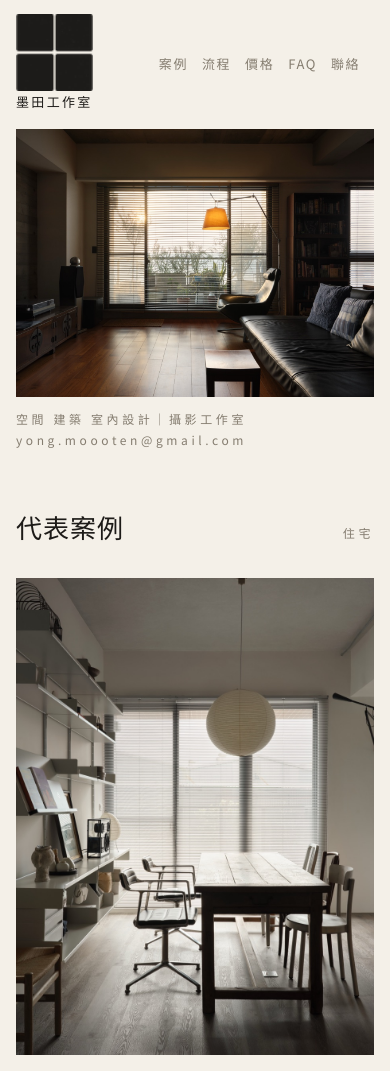
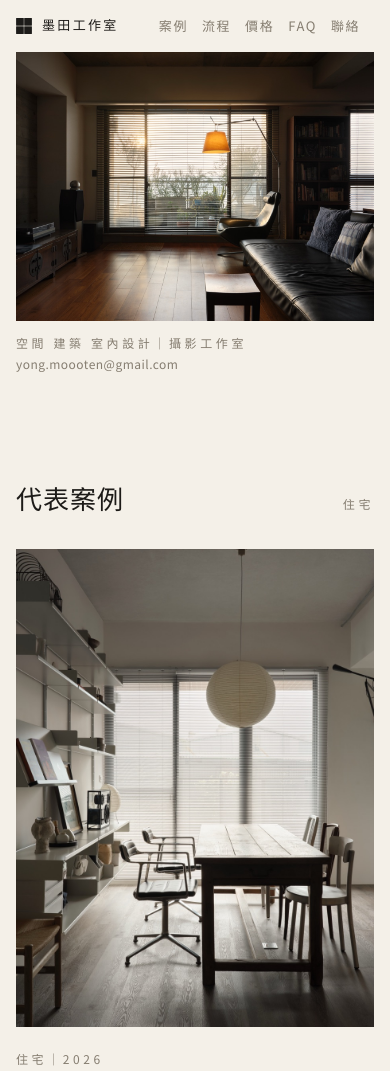
Before and after one commit to yong-moooten/yong-moooten.github.io, a plain HTML site: page index.html in a window 390 px wide. Shown: the top 1071 px of the page. Drawn offline with nearby package versions, Linux system fonts and the light colour scheme.

Commit message:
Homepage CSS for previous commit
Co-Authored-By: Claude Opus 5.5 <noreply@anthropic.com>

```diff
--- a/home.css
+++ b/home.css
@@ -13,14 +13,16 @@ strong { font-weight:500; }
 .label { font-size:12px; letter-spacing:.3em; color:var(--muted); line-height:1.6; }
 
 .top { display:flex; justify-content:space-between; align-items:center; height:56px; padding:0 48px; font-size:13px; letter-spacing:.12em; }
-.top .name { font-family:var(--serif); font-weight:500; letter-spacing:.18em; }
+.top .name { font-family:var(--serif); font-weight:500; letter-spacing:.18em; display:flex; align-items:center; }
+.top .logo { width:16px; height:16px; margin-right:10px; }
 .top nav a { margin-left:28px; color:var(--muted); }
 .top nav a:hover { color:var(--ink); }
 
 /* cover: zhixin-391 full-bleed at its own 4:3, no text on the photo */
 .hero { position:relative; }
-.opening { padding:14px 48px 0; display:flex; flex-wrap:wrap; justify-content:space-between; column-gap:24px; row-gap:2px; }
+.opening { padding:14px 12px 0; display:flex; flex-wrap:wrap; justify-content:space-between; column-gap:24px; row-gap:2px; }
 .opening h1, .opening p { font-family:var(--sans); font-weight:400; font-size:12px; letter-spacing:.3em; color:var(--muted); line-height:1.6; }
+.opening p { letter-spacing:.04em; }
 .opening a:hover { color:var(--ink); }
 
 .wrap { width:var(--wrap); margin:0 auto; }
@@ -30,7 +32,7 @@ strong { font-weight:500; }
 .record h2 { font-weight:400; }
 .record p.muted { font-size:15px; margin-top:14px; }
 
-.cases { padding:110px 0 40px; }
+.cases { padding:220px 0 40px; }  /* record section removed 2026-11-17 (Lu): blank space only */
 .sec-head { display:flex; justify-content:space-between; align-items:baseline; margin-bottom:56px; }
 .sec-head h2, .biz h2 { font-family:var(--serif); font-weight:500; font-size:34px; line-height:1.25; letter-spacing:.04em; }
 .cards { list-style:none; padding:0; display:grid; grid-template-columns:1fr 1fr; column-gap:96px; row-gap:96px; }
@@ -84,7 +86,7 @@ footer { padding:40px 48px 56px; border-top:1px solid var(--rule); font-size:12p
   .record, .biz { display:block; padding:64px 0; }
   .record .big { font-size:72px; margin-top:16px; }
   .biz .main { margin-top:20px; }
-  .cases { padding-top:64px; }
+  .cases { padding-top:112px; }
   .sec-head h2, .biz h2 { font-size:26px; }
   .sec-head { margin-bottom:32px; }
   .cards { display:block; }
```
